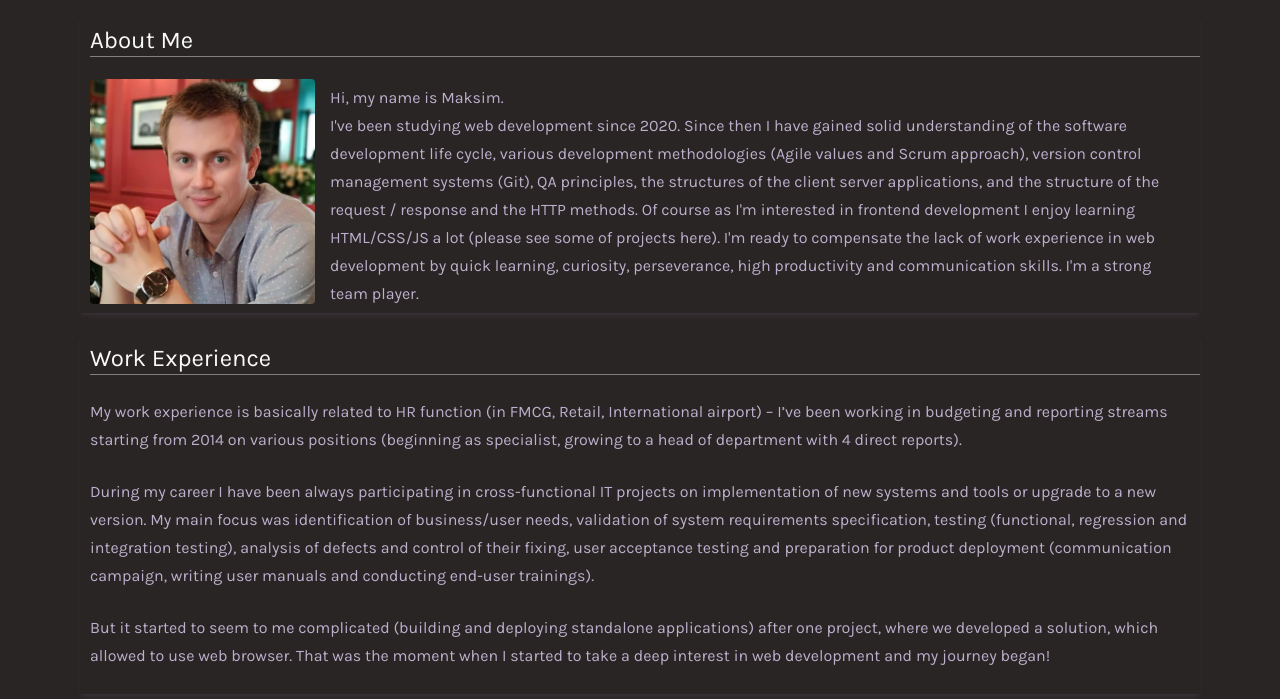
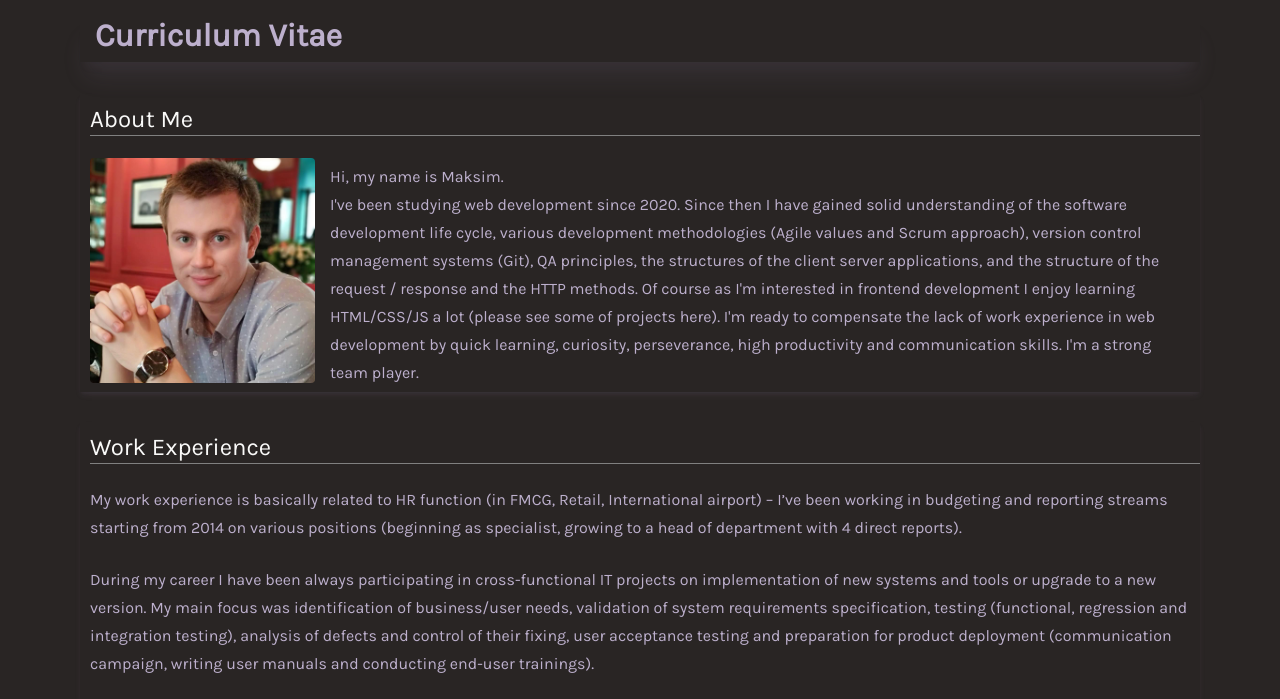
Before and after one commit to TavaniX/rsschool-cv, a plain HTML site: page index.html in a window 1280 px wide. Shown: the part 81-780 px from the top of the page. Drawn offline with Linux system fonts and the light colour scheme.

Commit message:
fix: add h1 tag

```diff
--- a/index.html
+++ b/index.html
@@ -73,6 +73,9 @@
         <!-- main -->
         <main>
             <div class="container">
+                <section>
+                    <h1>Curriculum Vitae</h1>
+                </section>
                 <section class="section-container about">
                     <h2>about me</h2>
                     <div class="about-container">
--- a/styles/main.css
+++ b/styles/main.css
@@ -94,7 +94,7 @@ h4,
 h5 {
     margin: 0;
     margin-bottom: 1.38rem;
-    font-family: var(--headingFont);
+    font-family: var(--bodyFont);
     font-weight: 400;
     line-height: 1.3;
     text-transform: capitalize;
@@ -103,6 +103,11 @@ h5 {
 h1 {
     margin-top: 0;
     font-size: 2rem;
+    font-weight: bold;
+    /* text-align: center; */
+    box-shadow: var(--shadow-4);
+    padding: 0 0 5px 15px;
+    color: var(--primary-200);
 }
 
 h2 {
@@ -462,6 +467,7 @@ main .container {
 main .container .section-container {
     box-shadow: var(--shadow-2);
     padding-left: 10px;
+    margin-top: 10px;
     margin-bottom: 20px;
 }
 
```
